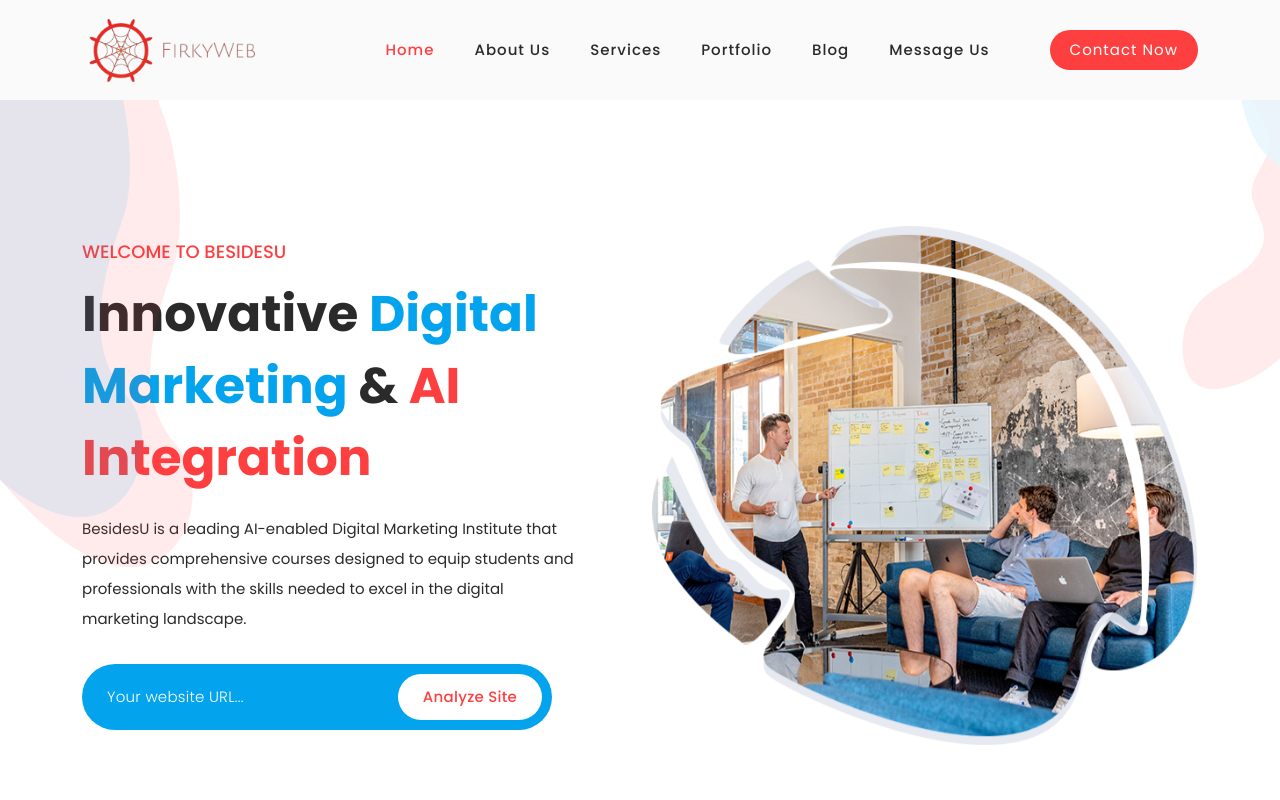
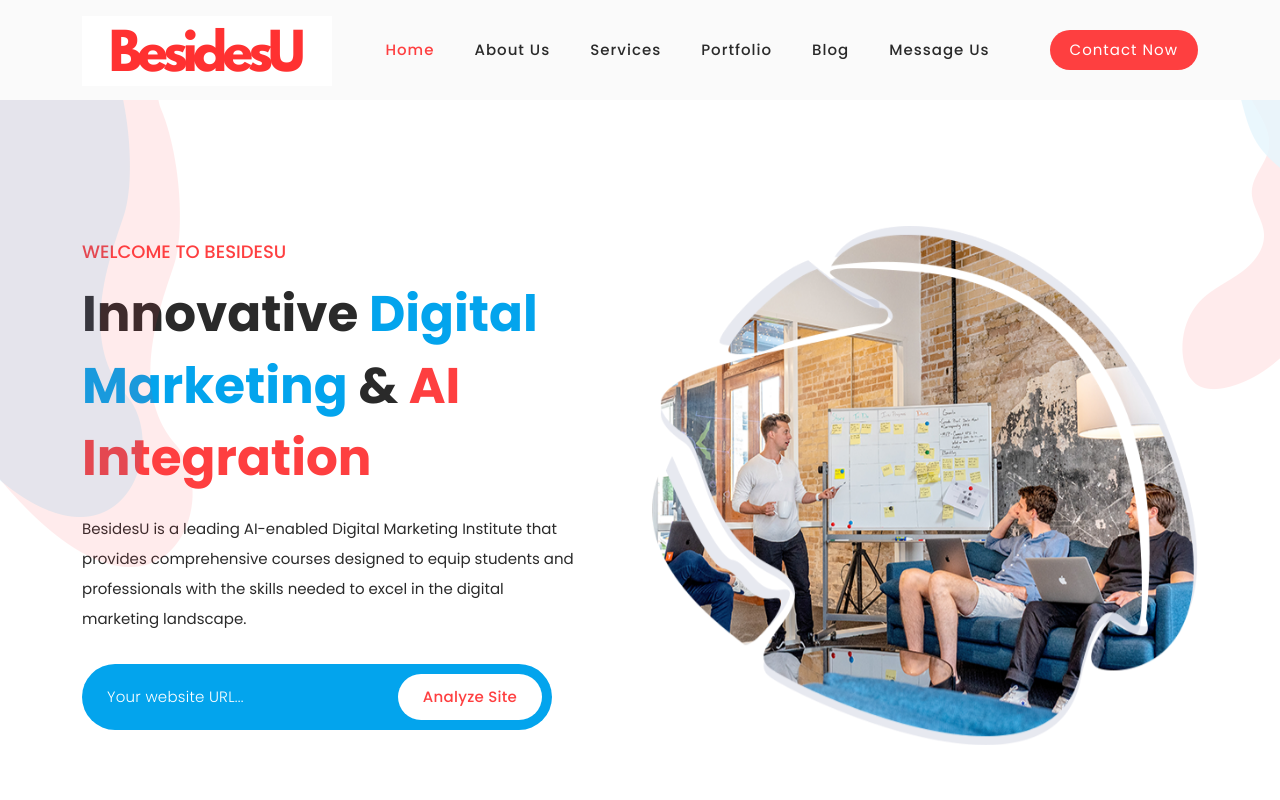
Before and after one commit to abhishek326kr/BesidesU, a plain HTML site: page index.html in a window 1280 px wide. Shown: the top 800 px of the page. Drawn offline with Linux system fonts and the light colour scheme.

Commit message:
Update index.html

```diff
--- a/index.html
+++ b/index.html
@@ -54,7 +54,7 @@
             <a href="index.html" class="logo">
               <h4>
                 <img
-                  src="assets/images/firkylogo1.png"
+                  src="assets/images/BesidesU1.png"
                   alt=""
                   style="height: 70px; vertical-align: middle;"
                 />
```
